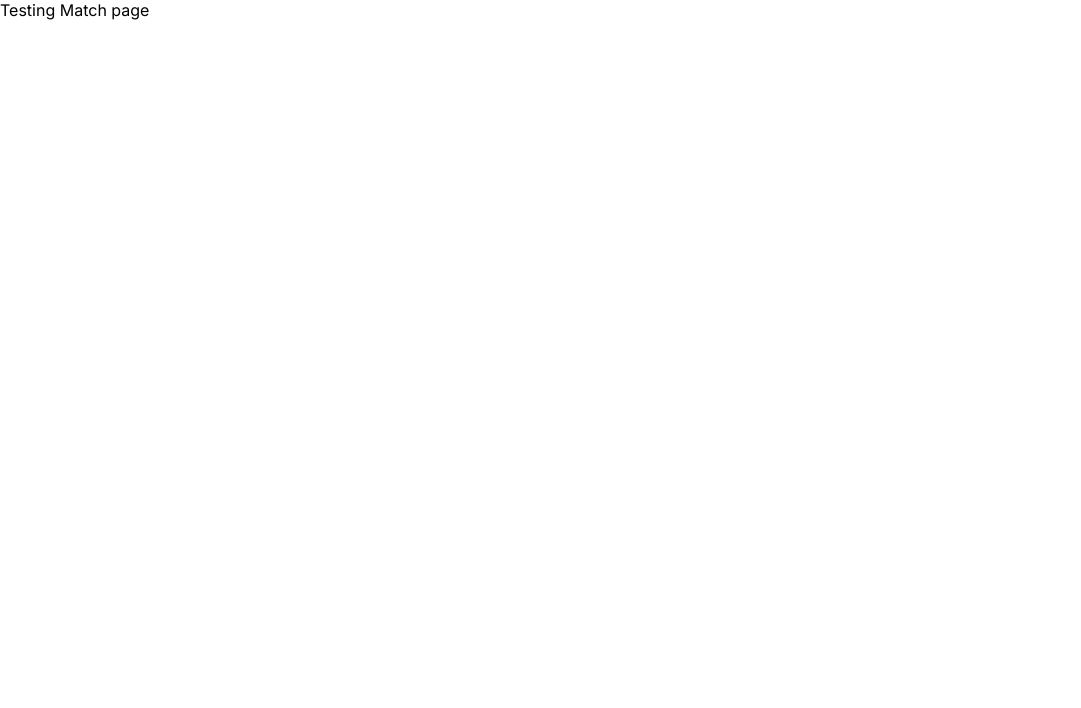
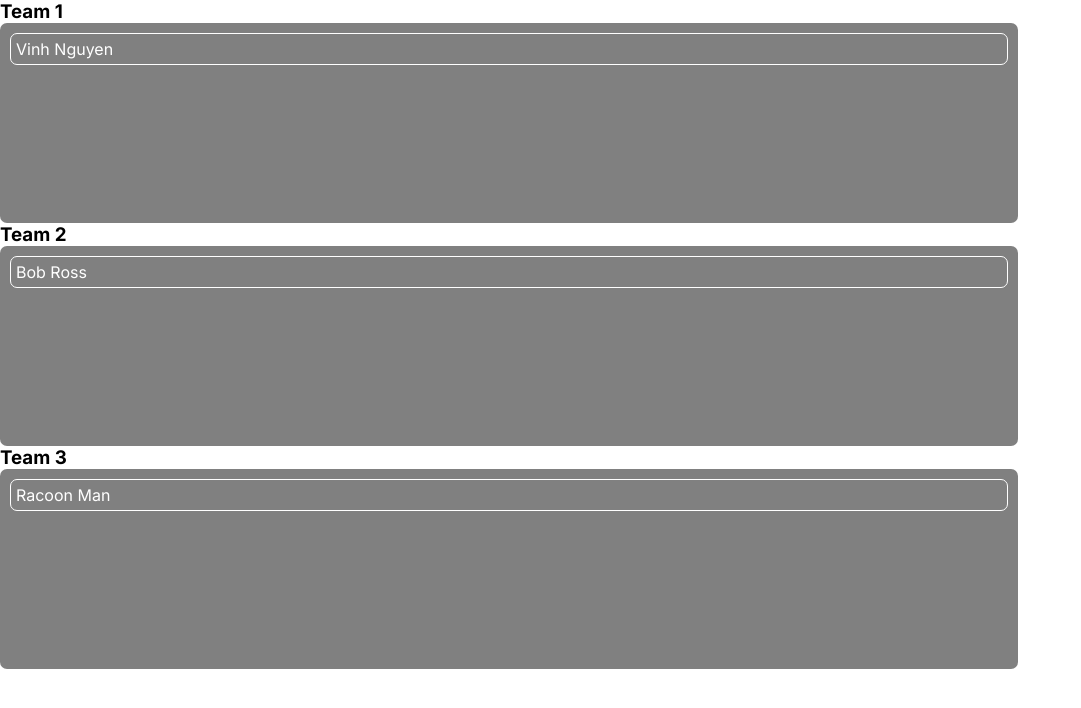
Before and after one commit to aibarrola/SubtleAsianNetwork, a React (Create React App) app: page /match in a window 1280 px wide. Shown: the top 708 px of the page, without its empty margins (0-1081 px from the left). Built offline with nearby package versions, Linux system fonts and the light colour scheme.

Commit message:
Added base drag and drop

```diff
--- a/package.json
+++ b/package.json
@@ -10,11 +10,14 @@
     "@testing-library/react": "^9.5.0",
     "@testing-library/user-event": "^7.2.1",
     "axios": "^0.20.0",
+    "lodash": "^4.17.21",
     "react": "^16.13.1",
+    "react-beautiful-dnd": "^13.1.0",
     "react-dom": "^16.13.1",
     "react-ga": "^3.2.1",
     "react-router-dom": "^5.2.0",
-    "react-scripts": "3.4.3"
+    "react-scripts": "3.4.3",
+    "uuid": "^8.3.2"
   },
   "scripts": {
     "start": "react-scripts start",
--- /dev/null
+++ b/src/components/pages/matching/match.css
@@ -0,0 +1,30 @@
+.Match {
+    display:flex;
+    flex-direction: column;
+    width: 100%;
+    justify-content: space-around;
+    padding-right: 7px;
+
+}
+
+.Match .row {
+    width: 80%;
+
+
+}
+
+.droppable-row {
+    width: 100%;
+    height: 200px;
+    background-color: gray;
+    padding: 10px;
+    border-radius:7px;
+}
+
+.item {
+    margin-bottom: 10px;
+    color:white;
+    border:1px solid white;
+    padding:5px;
+    border-radius:7px;
+}
--- a/src/components/pages/matching/match.jsx
+++ b/src/components/pages/matching/match.jsx
@@ -1,8 +1,84 @@
 import React, { useState } from "react";
 import Axios from 'axios';
 import { Link } from "react-router-dom";
+import lodash from "lodash";
+import {DragDropContext, Droppable, Draggable} from "react-beautiful-dnd";
+import "./match.css";
+import {v4} from "uuid";
+
+const item1 = {
+    id: v4(),
+    name: "Vinh Nguyen"
+}
+const item2 = {
+    id: v4(),
+    name: "Bob Ross"
+}
+const item3 = {
+    id: v4(),
+    name: "Racoon Man"
+}
+// console.log(item1);
 
 function Match(){
-    return "Testing Match page";
+    const [state, setState] = useState({
+        "1": {
+            title: "Team 1",
+            items: [item1]
+        },
+        "2": {
+            title: "Team 2",
+            items: [item2]
+        },
+        "3": {
+            title: "Team 3",
+            items: [item3]
+        }
+    })
+    return(
+    <div className ="Match">
+        <DragDropContext onDragEnd = {e => console.log(e)}>
+            {lodash.map(state, (data,key) =>{
+                return (
+                    <div key = {key} className={"row"}>
+                        <h3>{data.title}</h3>
+                        <Droppable droppableId={key}>
+                            {(provided) => { //pass required child function
+                                return (
+                                    <div ref={provided.innerRef}
+                                    {...provided.droppableProps}
+                                    className={"droppable-row"}
+                                    >
+                                        {data.items.map((element,index) => {
+                                            return (
+                                                <Draggable key = {element.id} index={index} draggableId = {element.id}>
+                                                    {(provided) => {
+                                                        return (
+                                                            <div
+                                                            className ={"item"}
+                                                            ref = {provided.innerRef}
+                                                            {...provided.draggableProps}
+                                                            {...provided.dragHandleProps}
+                                                            >
+
+                                                            {element.name}
+
+                                                            </div>
+                                                        )
+                                                    }}
+                                                </Draggable>
+                                            )
+                                        })}
+                                        {provided.placeholder}
+                                    </div>
+                                )
+                            }}
+                        </Droppable>
+                    </div>
+
+                )
+            })}
+        </DragDropContext>
+    </div>);
 }
 export default Match;
```
Also changed, not shown: 1 other file (tests, documents, lock files or other folders).
